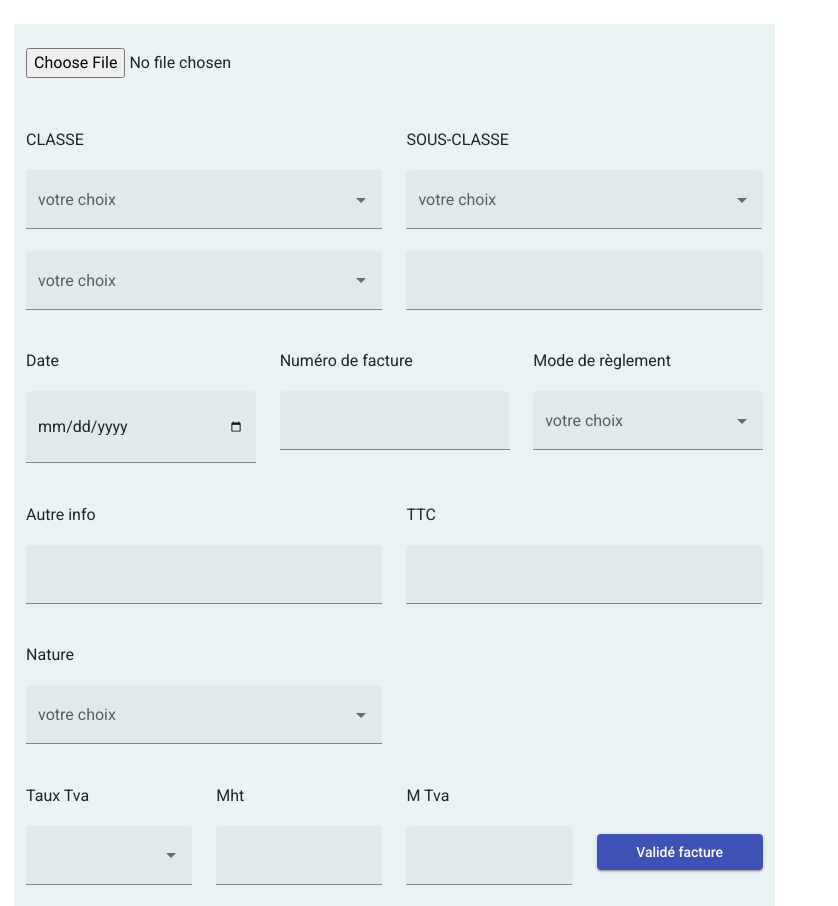
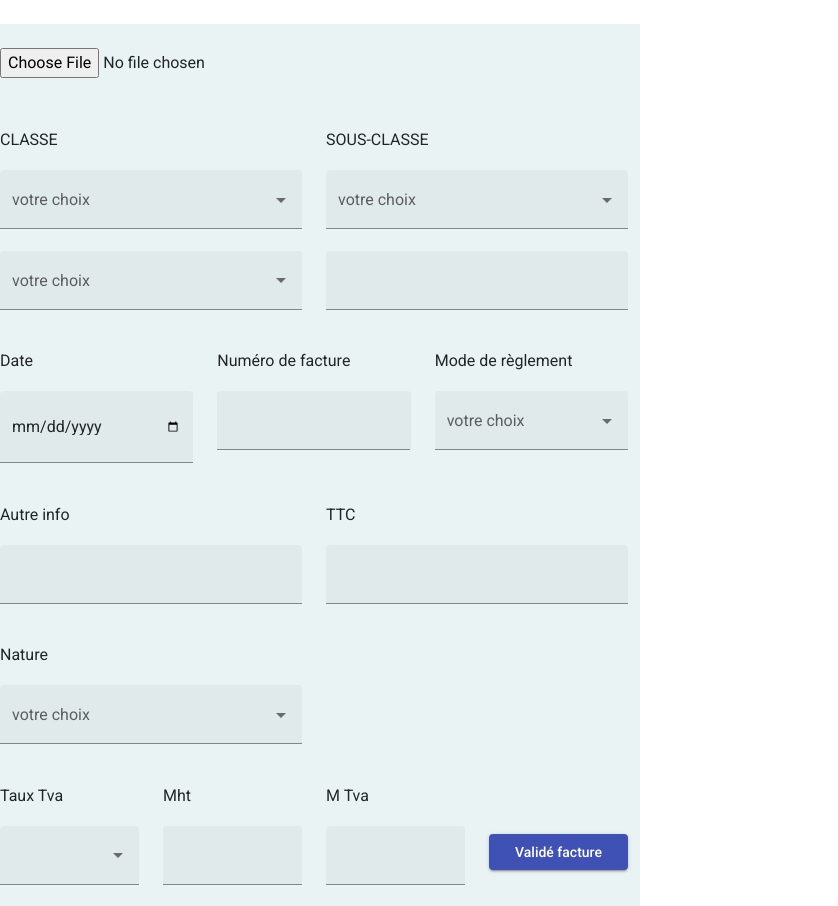
Before and after one commit to tounaf/compta-hery, an Angular app: page / in a window 1280 px wide. Shown: the whole page, without its empty margins (0-838 px from the left). Built offline with nearby package versions, Linux system fonts and the light colour scheme.

Commit message:
grid image

```diff
--- a/src/app/compta/compta.component.html
+++ b/src/app/compta/compta.component.html
@@ -1,15 +1,16 @@
-
 <!DOCTYPE html>
 <html lang="en">
+
 <head>
   <meta charset="UTF-8">
   <meta http-equiv="X-UA-Compatible" content="IE=edge">
   <meta name="viewport" content="width=device-width, initial-scale=1.0">
   <title>Document</title>
 </head>
+
 <body>
   <div class="row mt-4">
-        <div class="col-md-7" style="background-color: rgb(234, 243, 243); margin-left: 2%;">
+    <div class="col-md-6" style="background-color: rgb(234, 243, 243);">
       <!-- Formulaire de saisie -->
       <div class="form-container mt-4" fxFlex="50">
         <form [formGroup]="form">
@@ -17,7 +18,6 @@
           <!-- Fenêtre d'affichage d'image -->
           <div class="image-container" fxFlex="50">
             <input placeholder="image" type="file" (change)="displayImage($event)" />
-                        <img alt="myimage" [src]="imageSrc" *ngIf="imageSrc" />
           </div>
 
           <div class="row">
@@ -131,7 +131,7 @@
           <div class="row mt-3">
             <div class="col-md-3">
               <h3>Taux Tva</h3>
-                            <mat-form-field  appearance="fill" style="width: 100%;">
+              <mat-form-field appearance="fill" style="width: 100%;">
                 <mat-select>
                   <span *ngFor="let choix1 of listeChoix1, let a = index">
                     <mat-option>{{choix1.value}}</mat-option>
@@ -160,8 +160,12 @@
       </div>
 
     </div>
+    <div class="col-md-6">
+      <img alt="myimage" class="img-fluid" [src]="imageSrc" *ngIf="imageSrc" />
+    </div>
 
   </div>
 
 </body>
+
 </html>
```
Lines whose indentation alone changed are shown as unchanged.
